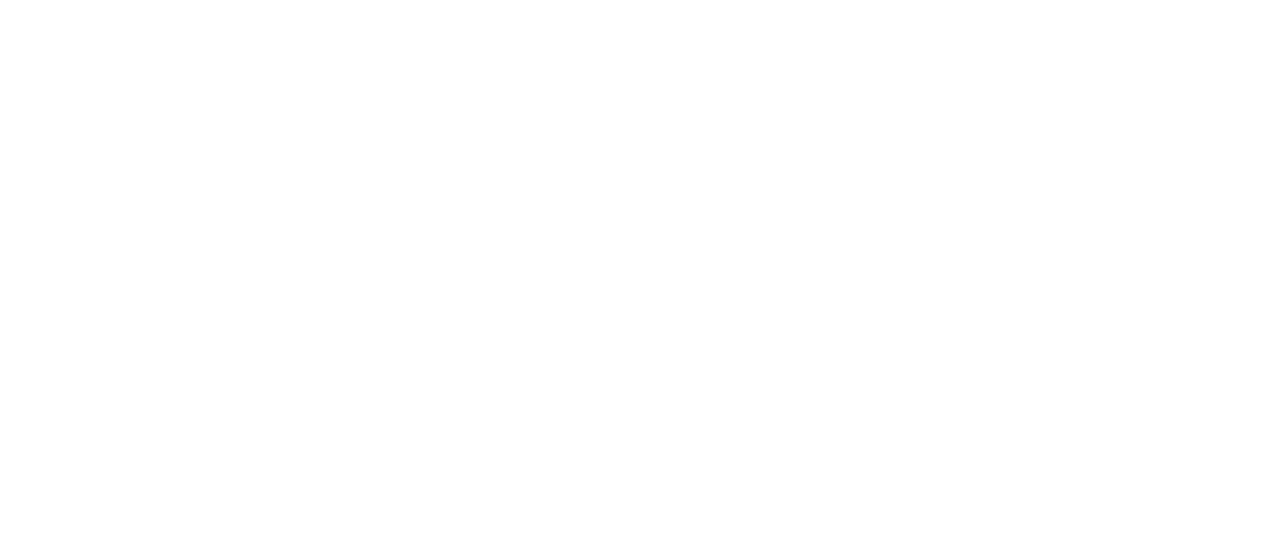
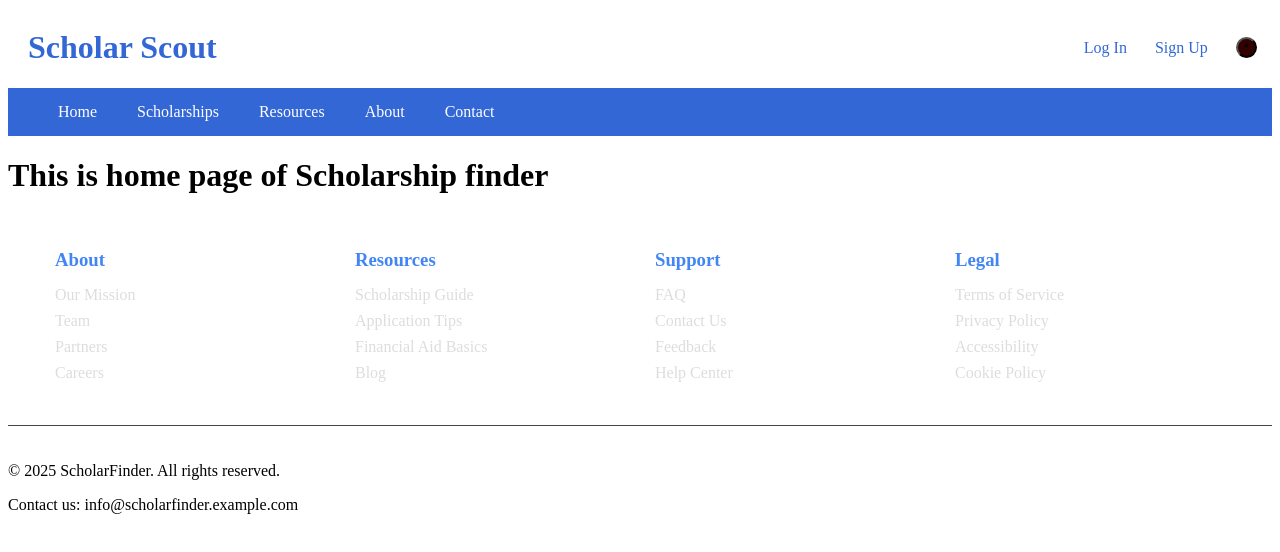
Before and after one commit to praveen-srinivas-001/scholar-scout, a React (Vite) app in the folder frontend/: page /home in a window 1280 px wide. Before the commit this address had no page. Shown: the top 552 px of the page. Built offline with nearby package versions, Linux system fonts and the light colour scheme.

Commit message:
Added features to Landing page and created home page

```diff
--- a/frontend/src/App.jsx
+++ b/frontend/src/App.jsx
@@ -2,6 +2,7 @@ import { useState } from "react";
 import { BrowserRouter, Routes, Route } from "react-router-dom";
 import Landingpage from "./pages/Landingpage.jsx";
 import Navbar from "./pages/Navbar.jsx"
+import Home from "./pages/Home.jsx"
 import Login from "./pages/Authentication/Login.jsx"
 import Signup from "./pages/Authentication/Signup.jsx"
 // import reactLogo from './assets/react.svg'
@@ -14,6 +15,7 @@ function App() {
       <BrowserRouter>
         <Routes>
           <Route path="/" element={<Landingpage />} />
+          <Route path="/home" element={<Home />}/>
           <Route path="/login" element={<Login />} />
           <Route path="/signup" element={<Signup />} />
         </Routes>
--- a/frontend/src/css/Landing.css
+++ b/frontend/src/css/Landing.css
@@ -8,7 +8,33 @@
   display: grid;
   /* grid-template-columns: repeat(auto-fit, minmax(300px, 1fr)); */
   gap: 30px;
+  margin-top: 50px;
   margin-bottom: 50px;
+}
+
+.parent {
+  display: grid;
+  margin: 40px 0px 0px 40px;
+  grid-template-columns: repeat(3, 1fr);
+  grid-template-rows: repeat(1, 1fr);
+  /* justify-content: space-between; */
+  gap: 50px;
+}
+
+.div1, .div2, .div3{
+  padding: 10px;
+  border: solid 2px black;
+  border-radius: 20px;
+}
+
+.scholarship-info{
+  display: flex;
+  justify-content: space-between;
+}
+
+.scholarship-action{
+  display: flex;
+  justify-content: space-around;
 }
 
 .feature-card {
@@ -35,3 +61,26 @@
   margin-bottom: 15px;
   color: #333;
 }
+
+
+.top{
+  display: flex;
+  flex-direction: row;
+}
+
+.landimg{
+  height: 50vh;
+  width: 50vw;
+}
+
+.context{
+  padding: 30px;
+}
+
+.scholarship-action button{
+  background-color:#4285f4;
+  color: white;
+  height:50px;
+  width: 20vw;
+  border-radius: 10px;
+}
--- a/frontend/src/css/Navbar.css
+++ b/frontend/src/css/Navbar.css
@@ -59,5 +59,23 @@ nav a.auth-button:hover {
   background-color: #3367d6;
   display: flex;
   justify-content: space-between;
+  justify-items: center;
   padding-left: 20px;
 }
+
+.auth{
+  display: flex;
+  align-items: center;
+  padding-right: 15px;
+  gap: 8px;
+}
+
+.auth .auth-links{
+  text-decoration: none;
+  color: white;
+
+}
+.auth button{
+  background-color: #320101;
+  border-radius: 50%;
+}
--- a/frontend/src/pages/Authentication/Login.jsx
+++ b/frontend/src/pages/Authentication/Login.jsx
@@ -1,19 +1,21 @@
 import { Link } from "react-router-dom";
 import "../../css/Auth.css"
+import { useNavigate } from "react-router-dom";
 
 function Login() {
+  const navigate = useNavigate();
   return (
       <div id="loginModal" className="login-modal">
         <div className="modal-content">
          <h2>Login</h2>
 
-          <form>
-            <div className="form-group">
+          <form onSubmit={() => {navigate('/home')}}>
+            <div className="form-input">
               <label htmlFor="login-email">Email Address</label>
               <input type="email" id="login-email" required />
             </div>
 
-            <div className="form-group">
+            <div className="form-input">
               <label htmlFor="login-password">Password</label>
               <input type="password" id="login-password" required />
             </div>
--- a/frontend/src/pages/Brand.jsx
+++ b/frontend/src/pages/Brand.jsx
@@ -1,17 +1,27 @@
-import { useState } from "react"
+import { useState } from "react";
+import Login from "./Authentication/Login";
+import "../css/Navbar.css";
+import { Link } from "react-router-dom";
+
 
 function Brand() {
   var [theme, setTheme] = useState(false);
   var styling = {
-        backgroundColor : theme ? '#3367d6':'white',
-        color: theme ? 'white': '#3367d6'
+    backgroundColor: theme ? "#3367d6" : "white",
+    color: theme ? "white" : "#3367d6",
+
   };
   return (
     <div className="brand" style={styling}>
+
       <h1>Scholar Scout</h1>
-            <button onClick={() => setTheme(!theme)}>theme</button>
+      <div className="auth">
+        <Link to="/login" className="auth-links" style={styling}>Log In</Link>
+        <Link to="/signup" className="auth-links" style={styling}>Sign Up</Link>
+        <button onClick={() => setTheme(!theme)}>*</button>
       </div>
-    )
+    </div>
+  );
 }
 
 export default Brand;
--- a/frontend/src/pages/Footer.jsx
+++ b/frontend/src/pages/Footer.jsx
@@ -1,4 +1,5 @@
 import "../css/Footer.css";
+import { Link } from "react-router-dom";
 
 function Footer() {
   return (
--- /dev/null
+++ b/frontend/src/pages/Home.jsx
@@ -0,0 +1,16 @@
+import Brand from "./Brand";
+import Footer from "./Footer";
+import Navbar from "./Navbar";
+
+function Home () {
+    return (
+        <div>
+            <Brand/>
+            <Navbar/>
+            <h1>This is home page of Scholarship finder</h1>
+            <Footer/>
+        </div>
+    )
+}
+
+export default Home;
--- a/frontend/src/pages/Landingpage.jsx
+++ b/frontend/src/pages/Landingpage.jsx
@@ -1,14 +1,61 @@
 import Navbar from "./Navbar";
 import Footer from "./Footer";
 import Brand from "./Brand";
-import "../css/Landing.css"
+import "../images/scholars.jpeg";
+import "../css/Landing.css";
 function Landingpage() {
+  const handleLogin = () => {};
+  const handleSignup = () => {};
   return (
     <>
       <Brand />
+      <hr />
       {/* <Navbar /> */}
       <div class="container">
         {/* <!-- Features Section --> */}
+        <section className="top">
+          <img
+            src="../imgages/scholars.jpeg"
+            alt="scholars"
+            className="landimg"
+          />
+          <h1 className="context">Find your Personalized Scholarships here.</h1>
+        </section>
+        <hr />
+        <section className="sholarship-container"></section>
+
+        <h1>Featured Scholarships</h1>
+        <div class="parent">
+          <div class="div1">
+            <div className="scholarship-info">
+              <h3 className="scholarship-name">STEM scholarship</h3>
+              <p className="amount">$30000</p>
+            </div>
+            <div className="scholarship-action">
+              {/* <button>bookmark</button> */}
+              <button>apply now</button>
+            </div>
+          </div>
+          <div class="div2">
+            <div className="scholarship-info">
+              <h3 className="scholarship-name">STEM scholarship</h3>
+              <p className="amount">$30000</p>
+            </div>
+            <div className="scholarship-action">
+              <button>apply now</button>
+            </div>
+          </div>
+          <div class="div3">
+            <div className="scholarship-info">
+              <h3 className="scholarship-name">STEM scholarship</h3>
+              <p className="amount">$30000</p>
+            </div>
+            <div className="scholarship-action">
+              <button>apply now</button>
+            </div>
+          </div>
+        </div>
+
         <section class="features">
           <div class="feature-card">
             <h3>Personalized Matching</h3>
@@ -21,8 +68,8 @@ function Landingpage() {
           <div class="feature-card">
             <h3>Comprehensive Database</h3>
             <p>
-            Access thousands of scholarships from national organizations, local
-            communities, and educational institutions.
+              Access thousands of scholarships from national organizations,
+              local communities, and educational institutions.
             </p>
           </div>
 
@@ -35,6 +82,7 @@ function Landingpage() {
           </div>
         </section>
       </div>
+      <hr />
       <Footer />
     </>
   );
--- a/frontend/src/pages/Navbar.jsx
+++ b/frontend/src/pages/Navbar.jsx
@@ -3,20 +3,15 @@ import "../css/Navbar.css";
 import { Link } from "react-router-dom";
 
 function Navbar() {
-  const handleLogin = () => {};
-  const handleSignup = () => {};
+
   return (
     <nav>
       <div className="nav-links">
-        <Link to="/">Home</Link>
+        <Link to="/home">Home</Link>
         <Link to="/scholarships">Scholarships</Link>
         <Link to="/resources">Resources</Link>
         <Link to="/about">About</Link>
         <Link to="/contact">Contact</Link>
-      </div>
-      <div className="auth-links">
-        <Link to="/login">Log In</Link>
-        <Link to="/signup">Sign Up</Link>
       </div>
     </nav>
   );
```
Also changed, not shown: frontend/src/images/scholars.jpeg (added). Lines whose indentation alone changed are shown as unchanged.
